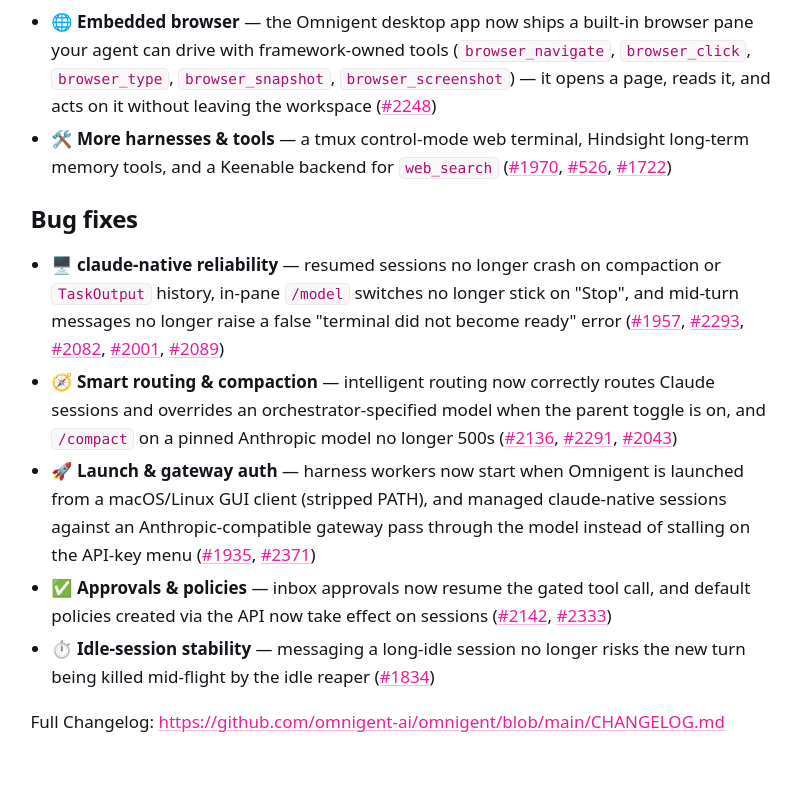
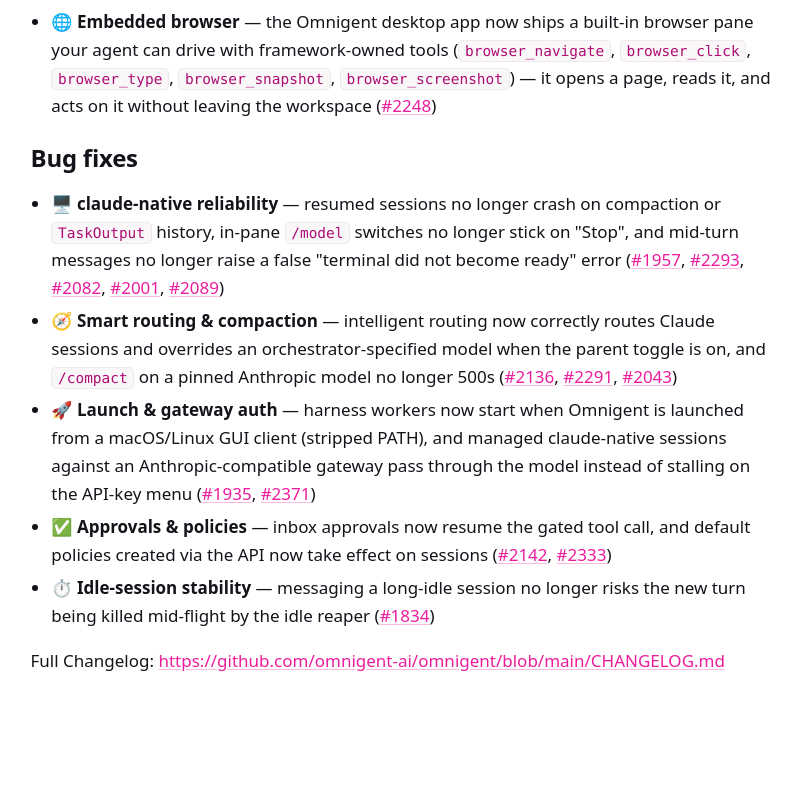
Before and after one commit to omnigent-ai/omnigent-site, a Next.js app: page /releases/0.5.0 in a window 1280 px wide. Shown: the part 866-1660 px from the top of the page, without its empty margins (262-1063 px from the left). Built offline with nearby package versions, Linux system fonts and the light colour scheme; no server answers.

Commit message:
docs(releases): drop 'More harnesses & tools' from v0.5.0 post

```diff
--- a/app/releases/0.5.0/page.mdx
+++ b/app/releases/0.5.0/page.mdx
@@ -14,7 +14,6 @@
 - ☸️ **Kubernetes deployment** — a new official `omnigent-server-kubernetes` image ships the sandbox provider SDK (no custom build), and runner Pods can now schedule on arm64 via `node_selector` ([#2124](https://github.com/omnigent-ai/omnigent/pull/2124), [#2123](https://github.com/omnigent-ai/omnigent/pull/2123))
 - 🌿 **Start sessions in git worktrees** — pick an existing worktree or generate a fresh branch name right from the new-session composer, see the branch in the sidebar, and delete the worktree + branch on session delete; set a default base branch in Settings › Git ([#2088](https://github.com/omnigent-ai/omnigent/pull/2088), [#2094](https://github.com/omnigent-ai/omnigent/pull/2094), [#2098](https://github.com/omnigent-ai/omnigent/pull/2098), [#2267](https://github.com/omnigent-ai/omnigent/pull/2267))
 - 🌐 **Embedded browser** — the Omnigent desktop app now ships a built-in browser pane your agent can drive with framework-owned tools (`browser_navigate`, `browser_click`, `browser_type`, `browser_snapshot`, `browser_screenshot`) — it opens a page, reads it, and acts on it without leaving the workspace ([#2248](https://github.com/omnigent-ai/omnigent/pull/2248))
-- 🛠️ **More harnesses & tools** — a tmux control-mode web terminal, Hindsight long-term memory tools, and a Keenable backend for `web_search` ([#1970](https://github.com/omnigent-ai/omnigent/pull/1970), [#526](https://github.com/omnigent-ai/omnigent/pull/526), [#1722](https://github.com/omnigent-ai/omnigent/pull/1722))
 
 ## Bug fixes
 
```
